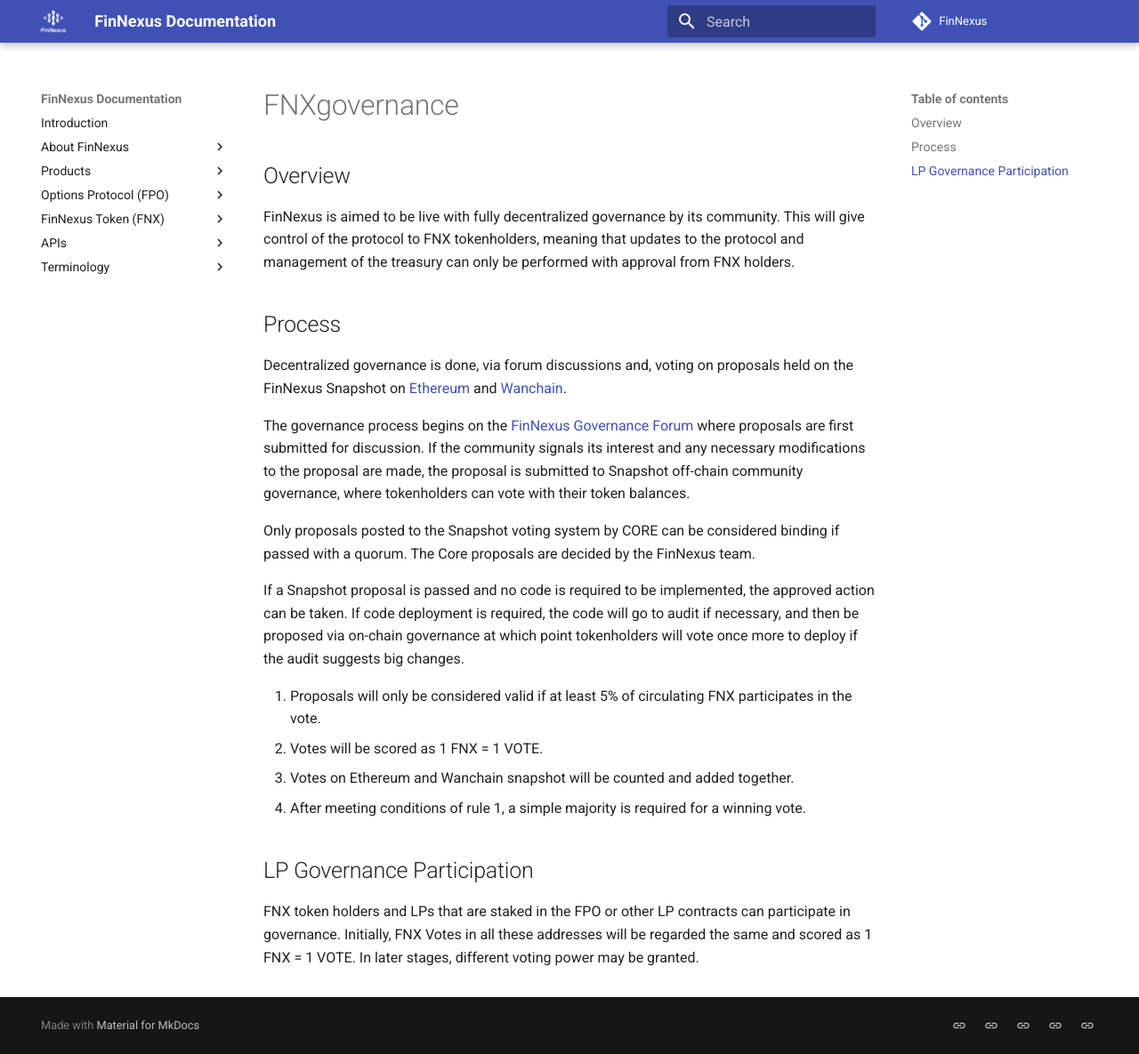
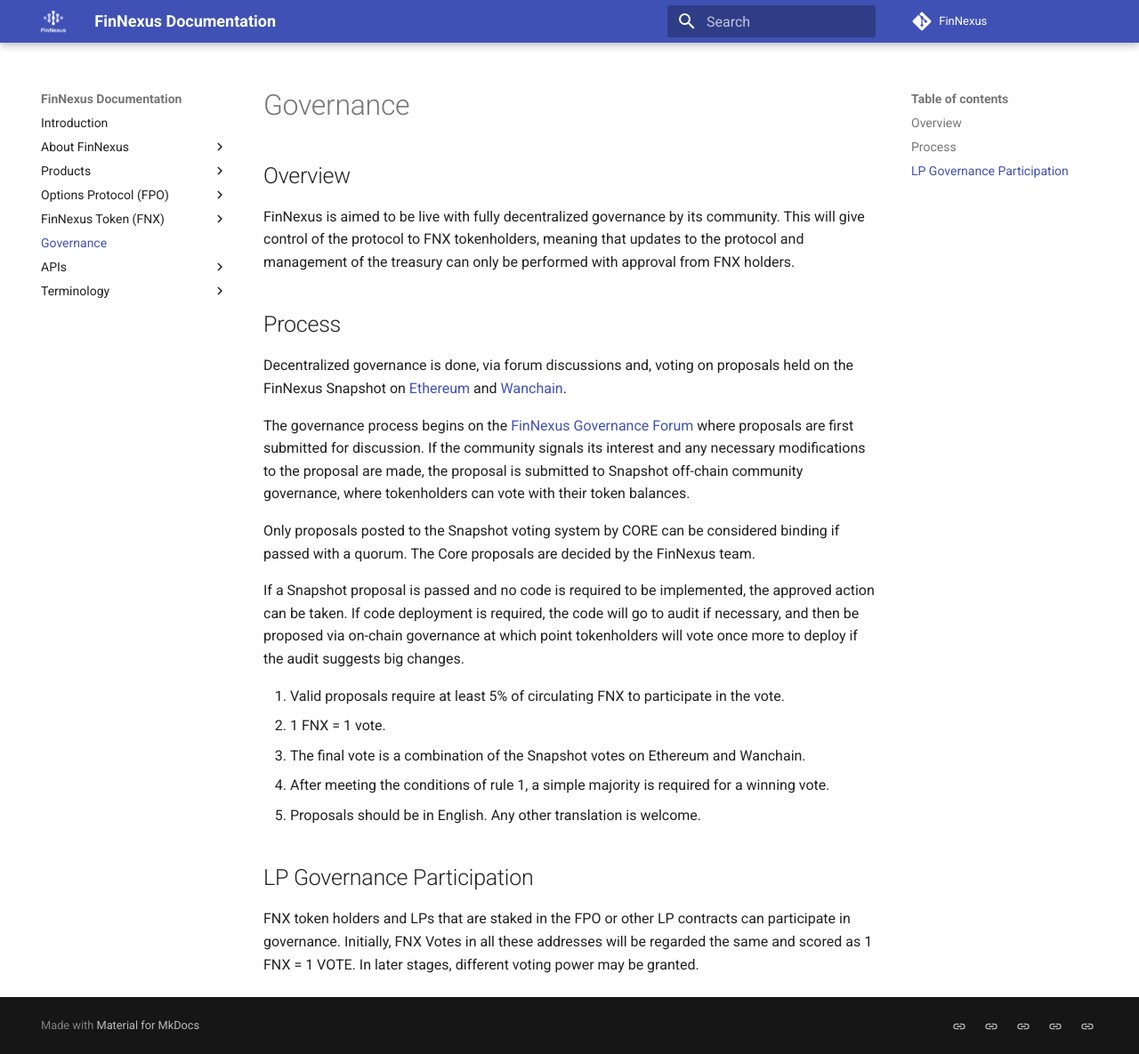
Before and after one commit to Phoenix-Finance/Phoenix-Documentation, an MkDocs documentation site: the page built from content/governance/FNXgovernance.md, in a window 1280 px wide and 1185 px high. Shown: the whole window at 89% size. Built offline with MkDocs 1.6.1 and Material for MkDocs 9.7.7, drawn with Linux system fonts in a browser that asks for light colours.

Commit message:
governance

```diff
--- a/content/governance/FNXgovernance.md
+++ b/content/governance/FNXgovernance.md
@@ -12,10 +12,11 @@ Only proposals posted to the Snapshot voting system by CORE can be considered bi
 
 If a Snapshot proposal is passed and no code is required to be implemented, the approved action can be taken. If code deployment is required, the code will go to audit if necessary, and then be proposed via on-chain governance at which point tokenholders will vote once more to deploy if the audit suggests big changes.
 
-1. Proposals will only be considered valid if at least 5% of circulating FNX participates in the vote.
-2. Votes will be scored as 1 FNX = 1 VOTE.
-3. Votes on Ethereum and Wanchain snapshot will be counted and added together.
-4. After meeting conditions of rule 1, a simple majority is required for a winning vote.
+1. Valid proposals require at least 5% of circulating FNX to participate in the vote.
+2. 1 FNX = 1 vote.
+3. The final vote is a combination of the Snapshot votes on Ethereum and Wanchain.
+4. After meeting the conditions of rule 1, a simple majority is required for a winning vote.
+5. Proposals should be in English. Any other translation is welcome.
 
 ## LP Governance Participation
 
--- a/mkdocs.yml
+++ b/mkdocs.yml
@@ -49,7 +49,7 @@ nav:
     - How to get FNX: token/howtogetfnx.md
     - FNX mining: token/FNXmining.md
     - Add FNX to Wanchain Wallet: community/add_fnx.md
-
+  - Governance: governance/FNXgovernance.md
   - APIs:
     - Overview:  apis/index.md
     - FNX Token API v0.1 Alpha:  apis/token.md
```
